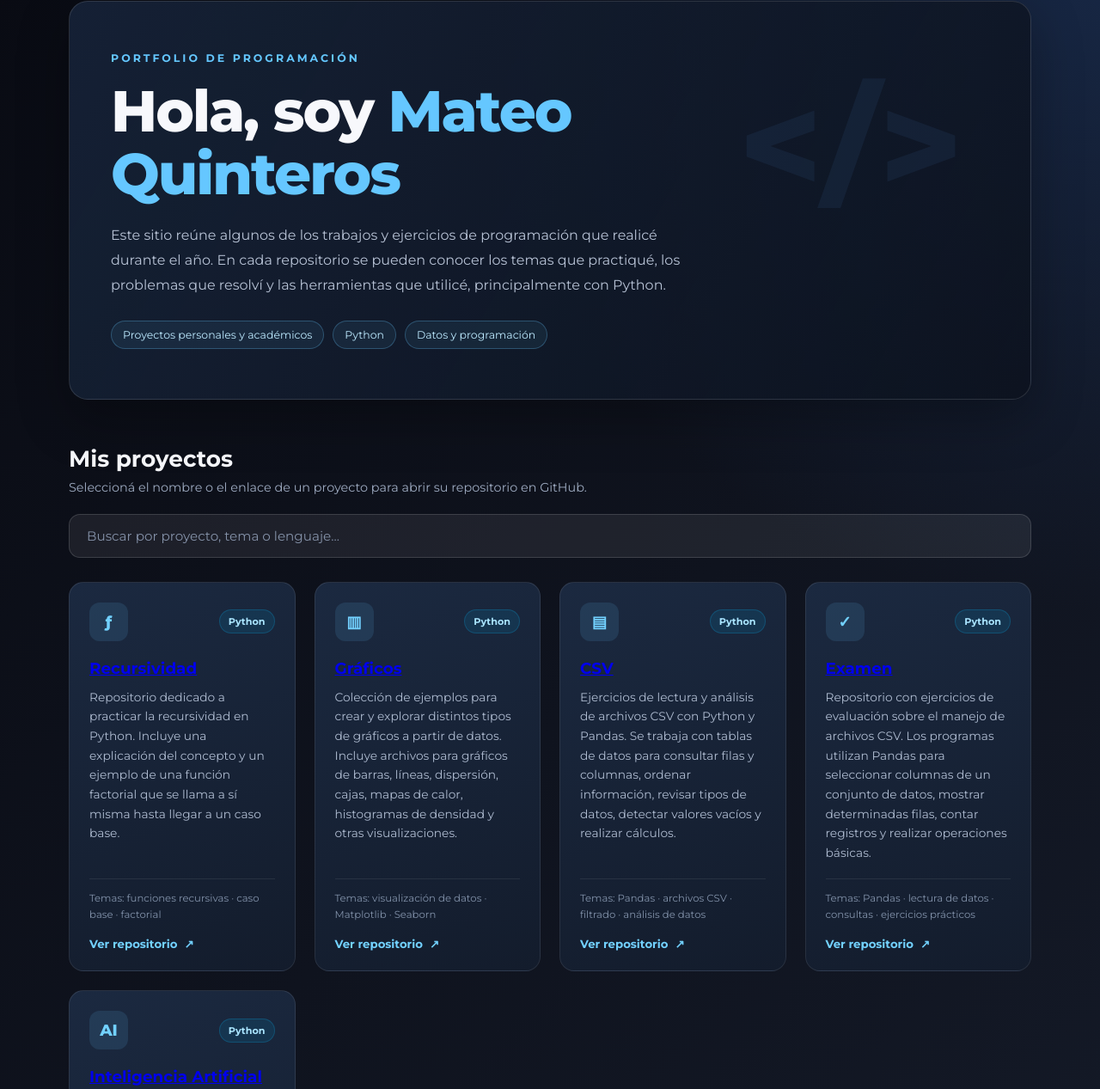
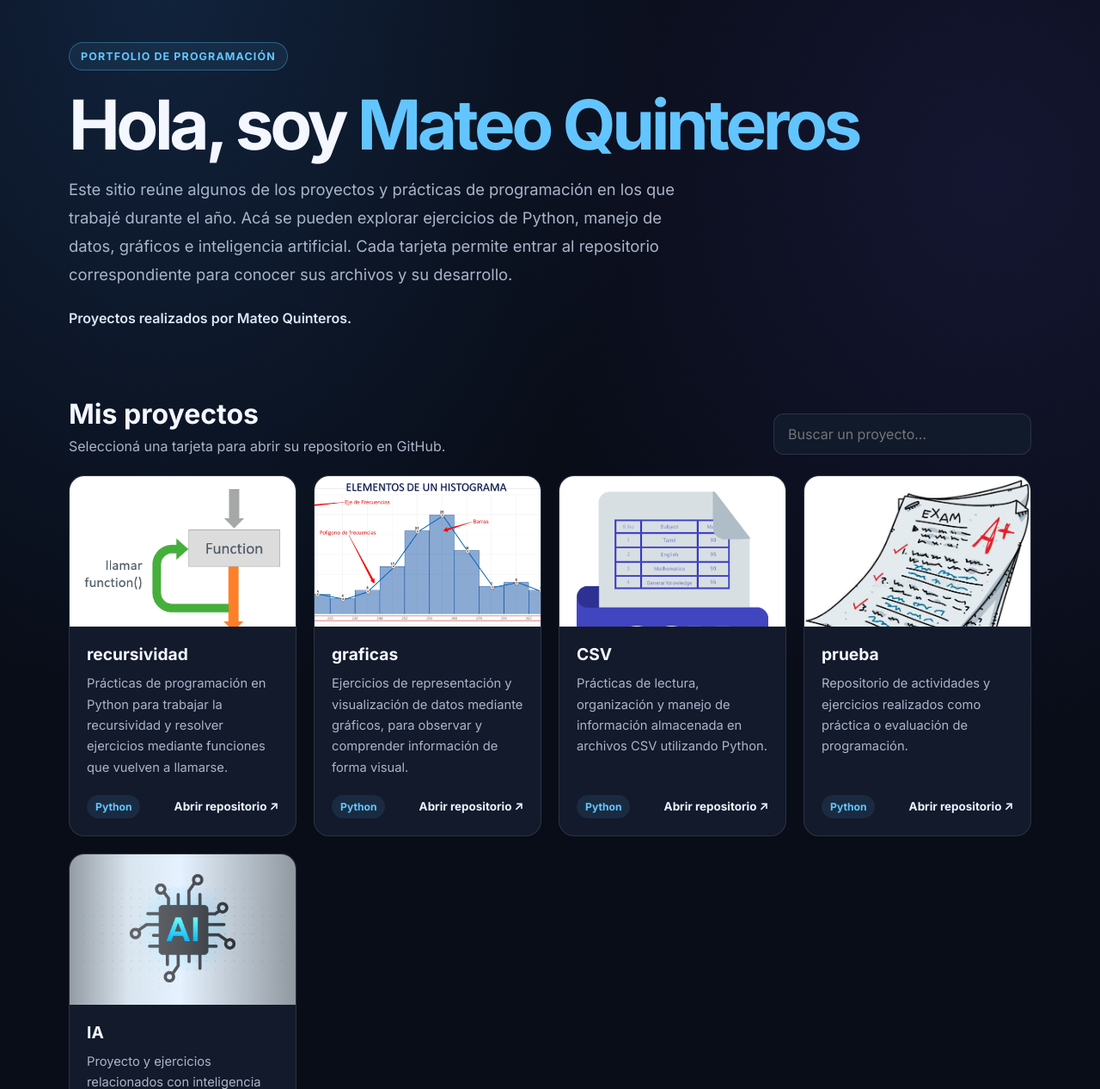
Before and after one commit to mateo1288/mateo1288.github.io, a plain HTML site: page portfolio_mateo_final.html in a window 1280 px wide. Shown: the part 33-1300 px from the top of the page at 86% size. Drawn offline with Linux system fonts and the light colour scheme.

Commit message:
Update portfolio_mateo_final.html

```diff
--- a/portfolio_mateo_final.html
+++ b/portfolio_mateo_final.html
@@ -3,190 +3,235 @@
 <head>
   <meta charset="UTF-8">
   <meta name="viewport" content="width=device-width, initial-scale=1.0">
-  <meta name="description" content="Portfolio de proyectos de programación realizados por Mateo Quinteros.">
+  <meta name="description" content="Portfolio de proyectos de programación de Mateo Quinteros.">
   <title>Portfolio | Mateo Quinteros</title>
   <link rel="preconnect" href="https://fonts.googleapis.com">
   <link rel="preconnect" href="https://fonts.gstatic.com" crossorigin>
-  <link href="https://fonts.googleapis.com/css2?family=Montserrat:wght@400;500;600;700;800&display=swap" rel="stylesheet">
+  <link href="https://fonts.googleapis.com/css2?family=Inter:wght@400;500;600;700;800&display=swap" rel="stylesheet">
   <style>
-    * { box-sizing: border-box; margin: 0; padding: 0; font-family: 'Montserrat', sans-serif; }
+    :root {
+      --bg: #090d18;
+      --panel: #121a2b;
+      --panel-hover: #19243a;
+      --text: #f4f7ff;
+      --muted: #aab5ca;
+      --accent: #63c5ff;
+      --line: rgba(255,255,255,.11);
+    }
+    * { box-sizing: border-box; }
     html { scroll-behavior: smooth; }
     body {
-      background: radial-gradient(circle at top right, #172744 0, transparent 34%),
-                  linear-gradient(135deg, #090b13 0%, #151b29 100%);
-      color: #f7f8fc; min-height: 100vh; padding: 34px 22px 50px;
+      margin: 0;
+      min-height: 100vh;
+      color: var(--text);
+      background:
+        radial-gradient(ellipse at 15% 0%, rgba(45,113,190,.22), transparent 38%),
+        radial-gradient(ellipse at 90% 15%, rgba(80,70,180,.16), transparent 34%),
+        var(--bg);
+      font-family: Inter, system-ui, sans-serif;
     }
-    .hero {
-      max-width: 1120px; margin: 0 auto 52px; padding: 58px 48px;
-      border: 1px solid rgba(255,255,255,.12); border-radius: 22px;
-      background: linear-gradient(120deg, rgba(22,34,55,.94), rgba(12,18,30,.82));
-      box-shadow: 0 22px 60px rgba(0,0,0,.28); position: relative; overflow: hidden;
+    a { color: inherit; }
+    .container { width: min(1120px, calc(100% - 40px)); margin: 0 auto; }
+    .hero { padding: 82px 0 58px; }
+    .eyebrow {
+      display: inline-block; padding: 8px 13px; border: 1px solid rgba(99,197,255,.35);
+      border-radius: 999px; color: var(--accent); background: rgba(99,197,255,.08);
+      font-size: .78rem; font-weight: 700; letter-spacing: .09em; text-transform: uppercase;
     }
-    .hero::after {
-      content: "</>"; position: absolute; right: 7%; top: 15%;
-      font-size: clamp(5rem, 13vw, 10rem); font-weight: 800;
-      color: rgba(93,174,255,.07); pointer-events: none;
+    h1 { margin: 22px 0 14px; font-size: clamp(2.5rem, 7vw, 5rem); line-height: 1.02; letter-spacing: -.055em; }
+    h1 span { color: var(--accent); }
+    .intro { max-width: 720px; color: var(--muted); font-size: clamp(1rem, 2vw, 1.15rem); line-height: 1.8; }
+    .author { margin-top: 24px; color: #dce7f8; font-weight: 600; }
+    .section-head {
+      display: flex; justify-content: space-between; align-items: end; gap: 20px;
+      margin: 8px 0 24px;
     }
-    .eyebrow { color: #64c7ff; font-size: .78rem; font-weight: 700; letter-spacing: 3px; text-transform: uppercase; margin-bottom: 18px; }
-    .hero h1 { font-size: clamp(2.3rem, 6vw, 4.2rem); line-height: 1.08; font-weight: 800; letter-spacing: -2px; max-width: 720px; }
-    .hero h1 span { color: #65c7ff; }
-    .hero p { color: #b7c2d5; line-height: 1.8; font-size: 1rem; max-width: 690px; margin-top: 22px; }
-    .hero-meta { display: flex; flex-wrap: wrap; gap: 10px; margin-top: 26px; }
-    .hero-meta span { border: 1px solid rgba(101,199,255,.28); background: rgba(101,199,255,.08); color: #bdeaff; padding: 8px 13px; border-radius: 30px; font-size: .78rem; }
-    .section-heading { max-width: 1120px; margin: 0 auto 22px; }
-    .section-heading h2 { font-size: 1.65rem; margin-bottom: 8px; }
-    .section-heading p { color: #9daac0; font-size: .9rem; }
-    .search-container { max-width: 1120px; margin: 0 auto 28px; }
-    .search-container input {
-      width: 100%; padding: 15px 20px; border-radius: 13px;
-      border: 1px solid rgba(255,255,255,.14); background: rgba(255,255,255,.07);
-      color: #fff; font-size: .95rem; outline: none; transition: .25s;
+    h2 { margin: 0; font-size: clamp(1.5rem, 3vw, 2rem); }
+    .section-head p { margin: 8px 0 0; color: var(--muted); }
+    .search { width: min(300px, 100%); }
+    .search input {
+      width: 100%; padding: 13px 16px; color: var(--text); background: #111a2b;
+      border: 1px solid var(--line); border-radius: 12px; outline: none; font: inherit;
     }
-    .search-container input:focus { border-color: #399fe8; box-shadow: 0 0 0 3px rgba(57,159,232,.14); }
-    .search-container input::placeholder { color: #8491a8; }
-    .catalog-grid {
-      display: grid; grid-template-columns: repeat(auto-fit, minmax(255px, 1fr));
-      gap: 22px; max-width: 1120px; margin: 0 auto;
+    .search input:focus { border-color: var(--accent); box-shadow: 0 0 0 3px rgba(99,197,255,.12); }
+    .grid { display: grid; grid-template-columns: repeat(auto-fit, minmax(245px, 1fr)); gap: 20px; padding-bottom: 76px; }
+    .project-card {
+      display: flex; flex-direction: column; min-height: 100%; overflow: hidden;
+      text-decoration: none; background: var(--panel); border: 1px solid var(--line);
+      border-radius: 18px; transition: transform .2s ease, border-color .2s ease, background .2s ease;
     }
-    .project-card {
-      background: linear-gradient(160deg, #1b2940, #131c2c);
-      border: 1px solid rgba(255,255,255,.09); border-radius: 17px;
-      padding: 23px; min-height: 275px; display: flex; flex-direction: column;
-      transition: transform .25s, border-color .25s, box-shadow .25s;
+    .project-card:hover, .project-card:focus-visible {
+      transform: translateY(-5px); background: var(--panel-hover); border-color: rgba(99,197,255,.65);
+      outline: none;
     }
-    .project-card:hover { transform: translateY(-6px); border-color: rgba(101,199,255,.55); box-shadow: 0 18px 34px rgba(0,0,0,.28); }
-    .project-top { display: flex; align-items: center; justify-content: space-between; gap: 12px; margin-bottom: 20px; }
-    .project-icon { width: 45px; height: 45px; display: grid; place-items: center; border-radius: 12px; background: rgba(101,199,255,.12); color: #72d1ff; font-size: 1.15rem; font-weight: 800; }
-    .lang-tag { color: #a9e4ff; background: rgba(0,160,230,.12); border: 1px solid rgba(0,190,255,.2); padding: 6px 10px; border-radius: 20px; font-size: .7rem; font-weight: 700; }
-    .project-card h3 { font-size: 1.15rem; margin-bottom: 11px; }\n    .project-title-link { color: #f7f8fc; text-decoration: none; }\n    .project-title-link:hover { color: #72d1ff; text-decoration: underline; }
-    .project-card p { color: #aebbd0; font-size: .86rem; line-height: 1.65; margin-bottom: 18px; }
-    .topics { color: #8292aa; font-size: .73rem; line-height: 1.6; margin-top: auto; padding-top: 13px; border-top: 1px solid rgba(255,255,255,.08); }
-    .repo-link { display: inline-flex; align-items: center; gap: 8px; color: #72d1ff; text-decoration: none; font-size: .83rem; font-weight: 700; margin-top: 17px; }
-    .repo-link:hover { color: #fff; }
-    .no-results { grid-column: 1 / -1; text-align: center; color: #a2a8b9; padding: 45px 15px; }
-    footer { max-width: 1120px; margin: 48px auto 0; padding-top: 20px; border-top: 1px solid rgba(255,255,255,.09); color: #77859b; text-align: center; font-size: .78rem; }
-    @media (max-width: 600px) {
-      body { padding: 18px 14px 35px; }
-      .hero { padding: 38px 24px; margin-bottom: 38px; }
-      .hero h1 { letter-spacing: -1px; }
-      .hero::after { right: 3%; top: 5%; }
+    .project-image { height: 175px; display: grid; place-items: center; overflow: hidden; background: #0c1423; }
+    .project-image img { width: 100%; height: 100%; object-fit: cover; }
+    .image-fallback { color: var(--accent); font-size: 2rem; font-weight: 800; letter-spacing: .08em; }
+    .project-content { display: flex; flex: 1; flex-direction: column; padding: 20px; }
+    .project-content h3 { margin: 0 0 10px; font-size: 1.2rem; }
+    .project-content p { flex: 1; margin: 0 0 20px; color: var(--muted); line-height: 1.65; font-size: .92rem; }
+    .card-bottom { display: flex; align-items: center; justify-content: space-between; gap: 12px; }
+    .tag { padding: 6px 10px; border-radius: 999px; background: rgba(99,197,255,.1); color: var(--accent); font-size: .76rem; font-weight: 700; }
+    .open-label { color: #e9f5ff; font-size: .84rem; font-weight: 700; }
+    .empty { grid-column: 1/-1; padding: 35px; text-align: center; color: var(--muted); border: 1px dashed var(--line); border-radius: 16px; }
+    footer { padding: 25px 0 35px; border-top: 1px solid var(--line); color: var(--muted); text-align: center; font-size: .85rem; }
+    @media (max-width: 650px) {
+      .hero { padding-top: 55px; }
+      .section-head { align-items: stretch; flex-direction: column; }
+      .search { width: 100%; }
     }
   </style>
 </head>
 <body>
   <header class="hero">
-    <div class="eyebrow">Portfolio de programación</div>
-    <h1>Hola, soy <span>Mateo Quinteros</span></h1>
-    <p>
-      Este sitio reúne algunos de los trabajos y ejercicios de programación que realicé
-      durante el año. En cada repositorio se pueden conocer los temas que practiqué,
-      los problemas que resolví y las herramientas que utilicé, principalmente con Python.
-    </p>
-    <div class="hero-meta">
-      <span>Proyectos personales y académicos</span>
-      <span>Python</span>
-      <span>Datos y programación</span>
+    <div class="container">
+      <span class="eyebrow">Portfolio de programación</span>
+      <h1>Hola, soy <span>Mateo Quinteros</span></h1>
+      <p class="intro">
+        Este sitio reúne algunos de los proyectos y prácticas de programación en los que trabajé durante el año.
+        Acá se pueden explorar ejercicios de Python, manejo de datos, gráficos e inteligencia artificial.
+        Cada tarjeta permite entrar al repositorio correspondiente para conocer sus archivos y su desarrollo.
+      </p>
+      <p class="author">Proyectos realizados por Mateo Quinteros.</p>
     </div>
   </header>
 
-  <main>
-    <section class="section-heading">
-      <h2>Mis proyectos</h2>
-      <p>Seleccioná el nombre o el enlace de un proyecto para abrir su repositorio en GitHub.</p>
-    </section>
-    <div class="search-container">
-      <input type="text" id="searchInput" placeholder="Buscar por proyecto, tema o lenguaje..." aria-label="Buscar proyectos">
+  <main class="container">
+    <div class="section-head">
+      <div>
+        <h2>Mis proyectos</h2>
+        <p>Seleccioná una tarjeta para abrir su repositorio en GitHub.</p>
+      </div>
+      <div class="search">
+        <input id="searchInput" type="search" placeholder="Buscar un proyecto..." aria-label="Buscar proyectos">
+      </div>
     </div>
-    <section class="catalog-grid" id="catalogGrid" aria-live="polite"></section>
+    <section class="grid" id="projectGrid" aria-label="Lista de proyectos"></section>
   </main>
 
-  <footer>Portfolio realizado por Mateo Quinteros · GitHub: mateo1288</footer>
+  <footer>
+    <div class="container">© <span id="year"></span> Mateo Quinteros · Portfolio de proyectos</div>
+  </footer>
 
   <script>
-    const allRepos = [
+    // Los enlaces se construyen desde el nombre exacto del repositorio.
+    // Cada tarjeta completa es un único enlace; no hay enlaces anidados.
+    const GITHUB_USER = "mateo1288";
+
+    const projects = [
       {
-        name: 'Recursividad',
-        repo: 'recursibidad-',
-        description: 'Repositorio dedicado a practicar la recursividad en Python. Incluye una explicación del concepto y un ejemplo de una función factorial que se llama a sí misma hasta llegar a un caso base.',
-        language: 'Python',
-        icon: 'ƒ',
-        topics: 'Temas: funciones recursivas · caso base · factorial'
+        name: "recursividad",
+        description: "Prácticas de programación en Python para trabajar la recursividad y resolver ejercicios mediante funciones que vuelven a llamarse.",
+        language: "Python",
+        image: "recursibidad-.png"
       },
       {
-        name: 'Gráficos',
-        repo: 'graficos',
-        description: 'Colección de ejemplos para crear y explorar distintos tipos de gráficos a partir de datos. Incluye archivos para gráficos de barras, líneas, dispersión, cajas, mapas de calor, histogramas de densidad y otras visualizaciones.',
-        language: 'Python',
-        icon: '▥',
-        topics: 'Temas: visualización de datos · Matplotlib · Seaborn'
+        name: "graficas",
+        description: "Ejercicios de representación y visualización de datos mediante gráficos, para observar y comprender información de forma visual.",
+        language: "Python",
+        image: "graficas.png"
       },
       {
-        name: 'CSV',
-        repo: 'csv',
-        description: 'Ejercicios de lectura y análisis de archivos CSV con Python y Pandas. Se trabaja con tablas de datos para consultar filas y columnas, ordenar información, revisar tipos de datos, detectar valores vacíos y realizar cálculos.',
-        language: 'Python',
-        icon: '▤',
-        topics: 'Temas: Pandas · archivos CSV · filtrado · análisis de datos'
+        name: "CSV",
+        description: "Prácticas de lectura, organización y manejo de información almacenada en archivos CSV utilizando Python.",
+        language: "Python",
+        image: "CSV.png"
       },
       {
-        name: 'Examen',
-        repo: 'examen',
-        description: 'Repositorio con ejercicios de evaluación sobre el manejo de archivos CSV. Los programas utilizan Pandas para seleccionar columnas de un conjunto de datos, mostrar determinadas filas, contar registros y realizar operaciones básicas.',
-        language: 'Python',
-        icon: '✓',
-        topics: 'Temas: Pandas · lectura de datos · consultas · ejercicios prácticos'
+        name: "prueba",
+        description: "Repositorio de actividades y ejercicios realizados como práctica o evaluación de programación.",
+        language: "Python",
+        image: "examen.jfif"
       },
       {
-        name: 'Inteligencia Artificial',
-        repo: 'ia',
-        description: 'Material de estudio sobre inteligencia artificial y sus áreas relacionadas. Reúne conceptos de Machine Learning, tipos y clasificaciones de IA, Markdown y la utilidad de bibliotecas de Python para trabajar con datos y gráficos.',
-        language: 'Python',
-        icon: 'AI',
-        topics: 'Temas: Inteligencia Artificial · Machine Learning · NumPy · Pandas · Matplotlib'
+        name: "IA",
+        description: "Proyecto y ejercicios relacionados con inteligencia artificial, desarrollados como parte de las prácticas de programación.",
+        language: "Python",
+        image: "ia.png"
       }
     ];
 
-    function renderCatalog(repos) {
-      const grid = document.getElementById('catalogGrid');
-      grid.innerHTML = '';
+    const grid = document.getElementById("projectGrid");
+    const searchInput = document.getElementById("searchInput");
 
-      if (repos.length === 0) {
-        grid.innerHTML = '<div class="no-results">No se encontraron proyectos.</div>';
+    function createCard(project) {
+      const repoUrl = `https://github.com/${GITHUB_USER}/${encodeURIComponent(project.name)}`;
+
+      const card = document.createElement("a");
+      card.className = "project-card";
+      card.href = repoUrl;
+      card.target = "_blank";
+      card.rel = "noopener noreferrer";
+      card.setAttribute("aria-label", `Abrir el repositorio ${project.name} en GitHub`);
+
+      const imageBox = document.createElement("div");
+      imageBox.className = "project-image";
+
+      const img = document.createElement("img");
+      img.src = project.image;
+      img.alt = `Imagen del proyecto ${project.name}`;
+      img.loading = "lazy";
+      img.onerror = () => {
+        imageBox.innerHTML = "";
+        const fallback = document.createElement("span");
+        fallback.className = "image-fallback";
+        fallback.textContent = project.name.toUpperCase();
+        imageBox.appendChild(fallback);
+      };
+      imageBox.appendChild(img);
+
+      const content = document.createElement("div");
+      content.className = "project-content";
+
+      const title = document.createElement("h3");
+      title.textContent = project.name;
+
+      const description = document.createElement("p");
+      description.textContent = project.description;
+
+      const bottom = document.createElement("div");
+      bottom.className = "card-bottom";
+
+      const tag = document.createElement("span");
+      tag.className = "tag";
+      tag.textContent = project.language;
+
+      const openLabel = document.createElement("span");
+      openLabel.className = "open-label";
+      openLabel.textContent = "Abrir repositorio ↗";
+
+      bottom.append(tag, openLabel);
+      content.append(title, description, bottom);
+      card.append(imageBox, content);
+      return card;
+    }
+
+    function renderProjects(list) {
+      grid.replaceChildren();
+
+      if (list.length === 0) {
+        const empty = document.createElement("div");
+        empty.className = "empty";
+        empty.textContent = "No se encontraron proyectos con esa búsqueda.";
+        grid.appendChild(empty);
         return;
       }
 
-      repos.forEach(repo => {
-        const card = document.createElement('article');
-        card.className = 'project-card';
-        card.innerHTML = `
-          <div class="project-top">
-            <div class="project-icon" aria-hidden="true">${repo.icon}</div>
-            <span class="lang-tag">${repo.language}</span>
-          </div>
-          <h3><a class="project-title-link" href="https://github.com/mateo1288/${repo.repo}" target="_blank" rel="noopener noreferrer">${repo.name}</a></h3>
-          <p>${repo.description}</p>
-          <div class="topics">${repo.topics}</div>
-          <a class="repo-link" href="https://github.com/mateo1288/${repo.repo}" target="_blank" rel="noopener noreferrer">
-            Ver repositorio <span aria-hidden="true">↗</span>
-          </a>
-        `;
-        grid.appendChild(card);
-      });
+      list.forEach(project => grid.appendChild(createCard(project)));
     }
 
-    function filterRepos() {
-      const query = document.getElementById('searchInput').value.toLowerCase().trim();
-      const filtered = allRepos.filter(repo =>
-        repo.name.toLowerCase().includes(query) ||
-        repo.description.toLowerCase().includes(query) ||
-        repo.language.toLowerCase().includes(query) ||
-        repo.topics.toLowerCase().includes(query)
+    searchInput.addEventListener("input", () => {
+      const query = searchInput.value.trim().toLowerCase();
+      const filtered = projects.filter(project =>
+        project.name.toLowerCase().includes(query) ||
+        project.description.toLowerCase().includes(query) ||
+        project.language.toLowerCase().includes(query)
       );
-      renderCatalog(filtered);
-    }
+      renderProjects(filtered);
+    });
 
-    document.getElementById('searchInput').addEventListener('input', filterRepos);
-    renderCatalog(allRepos);
+    document.getElementById("year").textContent = new Date().getFullYear();
+    renderProjects(projects);
   </script>
 </body>
 </html>
```
